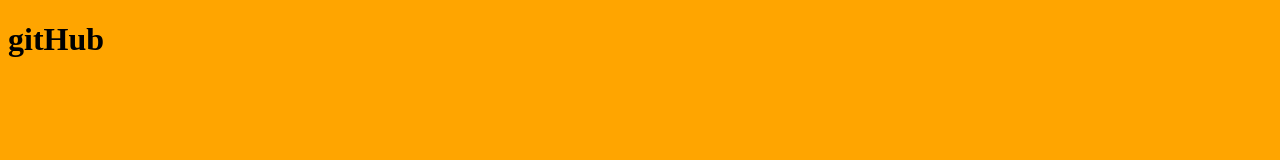
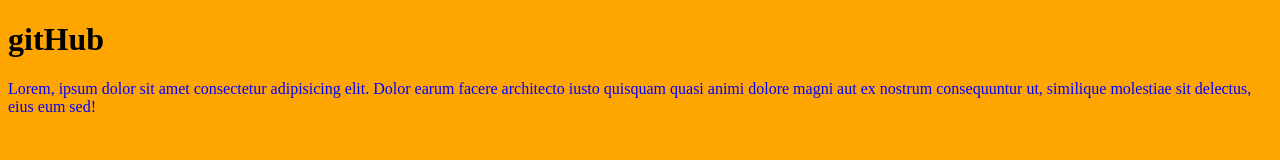
Before and after one commit to FedericoZmud/claseGitHub, a plain HTML site: page index.html in a window 1280 px wide. Drawn offline with Linux system fonts and the light colour scheme.

Commit message:
parrafo nuevo y color

```diff
--- a/estilos.css
+++ b/estilos.css
@@ -1,3 +1,6 @@
 body{
     background-color: orange;
 }
+p{
+    color: blue;
+}
--- a/index.html
+++ b/index.html
@@ -9,6 +9,6 @@
 </head>
 <body>
     <h1>gitHub</h1>
-
+    <p>Lorem, ipsum dolor sit amet consectetur adipisicing elit. Dolor earum facere architecto iusto quisquam quasi animi dolore magni aut ex nostrum consequuntur ut, similique molestiae sit delectus, eius eum sed!</p>
 </body>
 </html>
```
